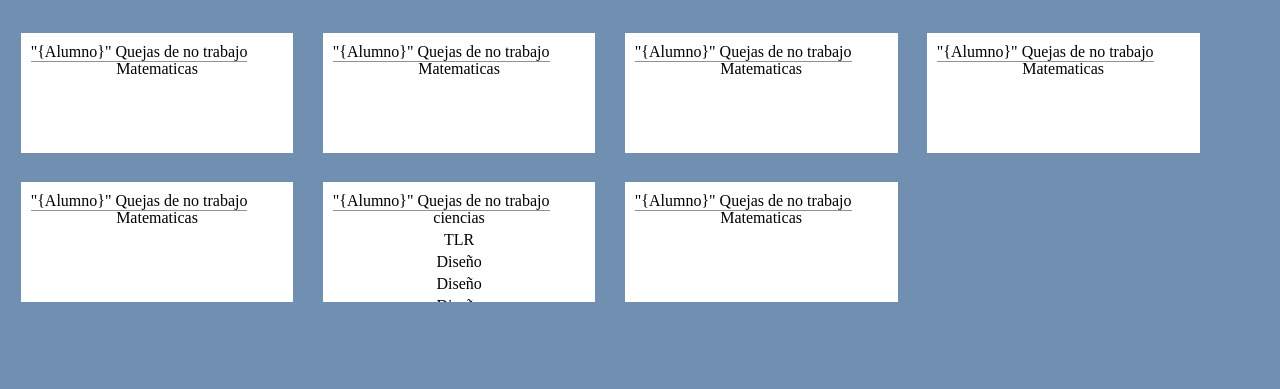
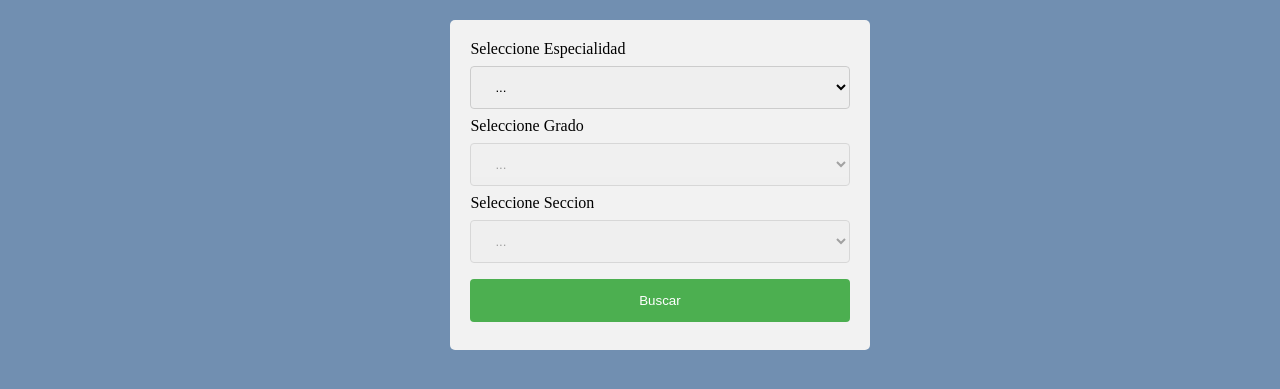
Before and after one commit to EGPerezR/EstadiasFaltas, a PHP site: page /visrepo.php in a window 1280 px wide. Shown: the part 78-467 px from the top of the page. Run offline with PHP 8.4, Linux system fonts and the light colour scheme; the visitor is signed in with stand-in values (Sample User, id 1).

Commit message:
reporte de alumnos

```diff
--- a/Controllers/backreportes.php
+++ b/Controllers/backreportes.php
@@ -31,7 +31,7 @@ if (isset($_POST['buscar'])) {
 ?>
             <div class="fondorepo" id="fondorepo">
                 <div class="formate">
-                    <form action="" method="POST">
+                    <form action="Controllers/reportar.php" method="POST">
                         <label for="">Materia:</label>
                         <select name="materia" id="">
                             <option value="">...</option>
@@ -53,10 +53,12 @@ if (isset($_POST['buscar'])) {
                         <th>No trabaja</th>
                     </tr>
                     <?php
+                    $i = 0;
                     while ($row = $ejecuta->fetch_assoc()) {
                         echo "<tr>";
                         echo "<td>" . $row['nombres'] . "<input type='text' name='alumno[]' hidden value='".$row['id_alumnos']."'</td>";
-                        echo "<td><input type='checkbox' name='sancion[]' value='1'> <span class='checkmark'></span>";
+                        echo "<td><input type='checkbox' name='sancion[]' value='".$i."'>";
+                        $i++;
                         echo "</tr>";
                     }
 
--- a/Controllers/gestion.php
+++ b/Controllers/gestion.php
@@ -280,9 +280,8 @@ if (isset($_POST['covid'])) {
         $secc = $_POST['seccion'];
         //consulta de alumnos
         $sql = "SELECT  id_alumnos, nombres, grupo from alumnos where especialidad = $espe and grado = $grado and seccion = $secc and activo = 1 ORDER BY nombres ASC";
-
         $result = mysqli_query($mysqli, $sql);
-        if (mysqli_num_rows($result) > 0) {
+        if ($result->num_rows > 0) {
 
 
         ?>
--- a/GestionA.php
+++ b/GestionA.php
@@ -39,7 +39,7 @@ if (isset($_SESSION['matricula'])) {
         <div class="gestion" id="gestion">
             <button id="button1" onclick="mosta()"><b>Activos</b><img src="img/activo.png"></button>
             <button id="button2" onclick="mostc()"><b>Cambio de grado y seccion</b><img src="img/retorno.png"></button>
-            <!--<center><button id="button3" onclick="mostg()"><b>Gestion por Covid</b><img src="img/covid.png"></button></center>-->
+            <!--<button id="button3" onclick="mostg()"><b>Gestion por Covid</b><img src="img/covid.png"></button>-->
         </div>
         <div id="activos" class="formG">
             <div class="faltas">
--- a/css/visrepo.css
+++ b/css/visrepo.css
@@ -98,3 +98,40 @@ body {
     text-align: center;
     background-color: rgb(255, 255, 255);
 }
+
+.visrepo {
+    margin-left: 35%;
+    margin-top: 0%;
+    border-radius: 5px;
+    width: 30%;
+    background-color: #f2f2f2;
+    padding: 20px;
+    position: relative;
+    animation-duration: 1s;
+    overflow: hidden;
+    animation-name: slidein;
+}
+
+.visrepo input[type=submit] {
+    width: 100%;
+    background-color: #4CAF50;
+    color: white;
+    padding: 14px 20px;
+    margin: 8px 0;
+    border: none;
+    border-radius: 4px;
+    cursor: pointer;
+}
+
+.visrepo input[type=text],
+input[type=email],
+input[type=password],
+select {
+    width: 100%;
+    padding: 12px 20px;
+    margin: 8px 0;
+    display: inline-block;
+    border: 1px solid #ccc;
+    border-radius: 4px;
+    box-sizing: border-box;
+}
--- a/reportes.php
+++ b/reportes.php
@@ -43,9 +43,6 @@ if (isset($_SESSION['matricula'])) {
 
 
     <div class="reportes" id="reportes">
-
-
-
         <form action="reportes.php" method="POST">
             <label class="letra">Seleccione Especialidad</label>
             <select name="especialidad" id="especialidad" oninput="enablegrado()">
--- a/visrepo.php
+++ b/visrepo.php
@@ -20,7 +20,7 @@ if (isset($_SESSION['matricula'])) {
     <link rel="shortcut icon" href="icono/bateil png.ico">
     <link rel="stylesheet" href="css/visrepo.css">
     <script src="https://ajax.googleapis.com/ajax/libs/jquery/1.12.4/jquery.min.js"></script>
-
+    <script src="js/reporte.js"></script>
 
 
 
@@ -39,104 +39,38 @@ if (isset($_SESSION['matricula'])) {
             </ul>
         </nav>
     </header>
+    <div class="visrepo" id="reportes">
+        <form action="" method="POST">
+            <label class="letra">Seleccione Especialidad</label>
+            <select name="especialidad" id="especialidad" oninput="enablegrado()">
+                <option value="">...</option>
+                <option value="1">Combustion Interna</option>
+                <option value="2">Maquinas y herramientas</option>
+                <option value="3">Electricidad</option>
+                <option value="4">Sistemas</option>
+                <option value="5">Mecatronica</option>
+            </select>
+            <lablel>Seleccione Grado</lablel>
+            <select name="grado" disabled id="grado" oninput="enableseccion()">
+                <option value="">...</option>
+                <option value="1">1</option>
+                <option value="2">2</option>
+                <option value="3">3</option>
+                <option value="4">4</option>
+                <option value="5">5</option>
+                <option value="6">6</option>
+            </select>
+            <lablel>Seleccione Seccion</lablel>
+            <select name="seccion" disabled id="seccion">
+                <option value="">...</option>
+                <option value="1">A</option>
+                <option value="2">B</option>
+            </select>
+            <input type="submit" value="Buscar" name="buscar">
+        </form>
+    </div>
     <div class="contenedor">
-        <div class="inforepo">
-            <label>"{Alumno}" Quejas de no trabajo</label>
 
-            <table>
-                <tr>
-                    <th></th>
-                </tr>
-                <tr>
-                    <td>Matematicas</td>
-                </tr>
-            </table>
-        </div>
-        <div class="inforepo">
-            <label>"{Alumno}" Quejas de no trabajo</label>
-
-            <table>
-                <tr>
-                    <th></th>
-                </tr>
-                <tr>
-                    <td>Matematicas</td>
-                </tr>
-            </table>
-        </div>
-        <div class="inforepo">
-            <label>"{Alumno}" Quejas de no trabajo</label>
-
-            <table>
-                <tr>
-                    <th></th>
-                </tr>
-                <tr>
-                    <td>Matematicas</td>
-                </tr>
-            </table>
-        </div>
-        <div class="inforepo">
-            <label>"{Alumno}" Quejas de no trabajo</label>
-
-            <table>
-                <tr>
-                    <th></th>
-                </tr>
-                <tr>
-                    <td>Matematicas</td>
-                </tr>
-            </table>
-        </div>
-        <div class="inforepo">
-            <label>"{Alumno}" Quejas de no trabajo</label>
-
-            <table>
-                <tr>
-                    <th></th>
-                </tr>
-                <tr>
-                    <td>Matematicas</td>
-                </tr>
-            </table>
-        </div>
-        <div class="inforepo">
-            <div >
-                <label>"{Alumno}" Quejas de no trabajo</label>
-            </div>
-            <table>
-                <tr>
-                    <th></th>
-                </tr>
-                <tr>
-                    <td>ciencias</td>
-                </tr>
-                <tr>
-                    <td>TLR</td>
-                </tr>
-                <tr>
-                    <td>Diseño</td>
-                </tr>
-                <tr>
-                    <td>Diseño</td>
-                </tr>
-                <tr>
-                    <td>Diseño</td>
-                </tr>
-            </table>
-        </div>
-        <div class="inforepo">
-            <label>"{Alumno}" Quejas de no trabajo</label>
-
-            <table>
-                <tr>
-                    <th></th>
-                </tr>
-                <tr>
-                    <td>Matematicas</td>
-                </tr>
-            </table>
-        </div>
     </div>
 </body>
 
```
Also changed, not shown: Controllers/reportar.php (added, +40 -0 lines).
